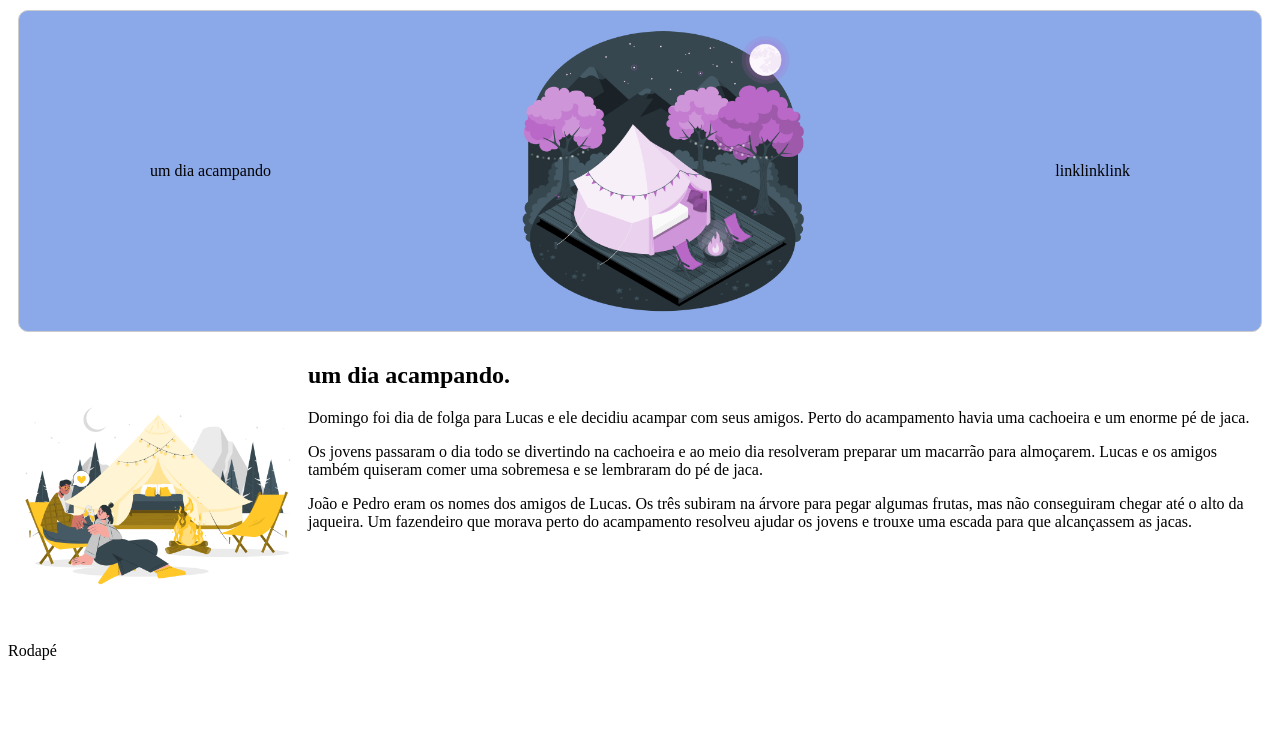
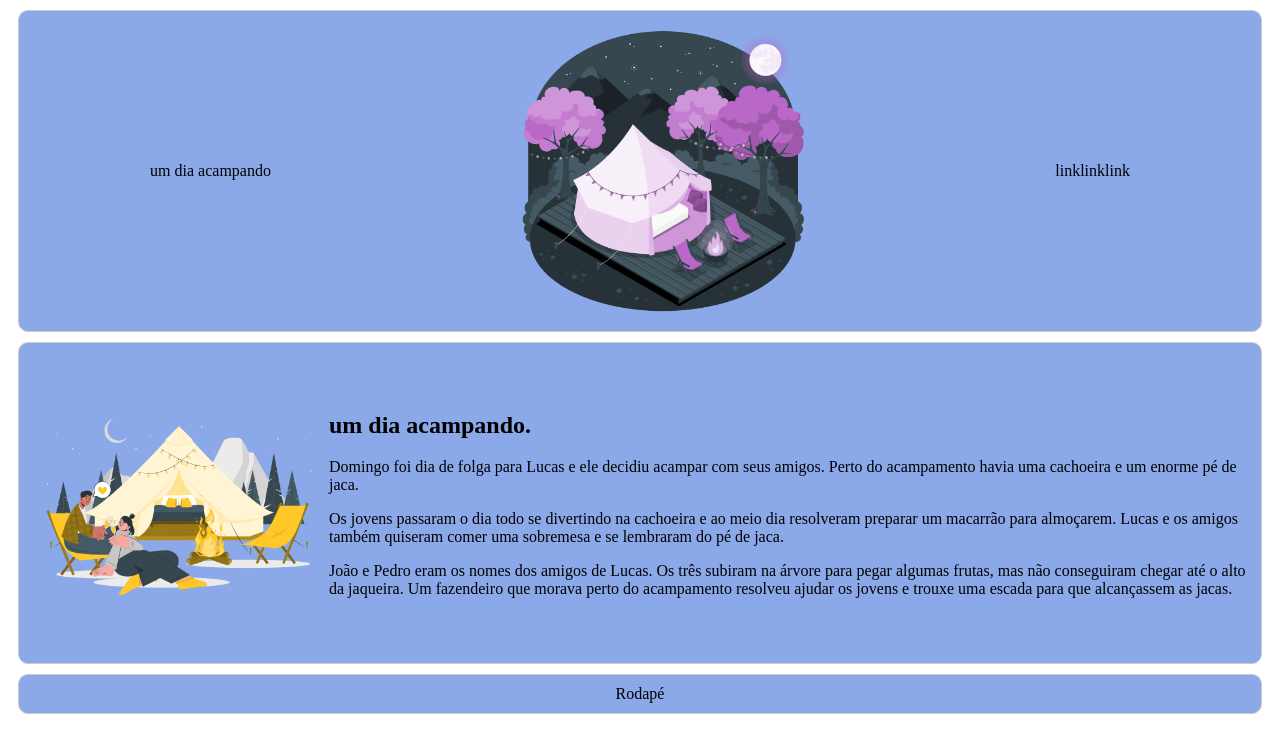
Before and after one commit to anabsmith/Ana-Smith-2-ano-A-site-criativo-parte-2, a plain HTML site: page index.html in a window 1280 px wide. Drawn offline with Linux system fonts and the light colour scheme.

Commit message:
09/05/2023

```diff
--- a/index.html
+++ b/index.html
@@ -26,7 +26,7 @@
 
   </header>
 
-  <section class="conteudo">
+  <section class="cont flr">
 
 
     <img class="cabana amarela" src="cabana amarela.png" alt="cabana amarela">
@@ -56,7 +56,7 @@
   </section>
 
 
-  <footer class="rodape">
+  <footer class="cont flr">
     Rodapé
 
   </footer>
```
